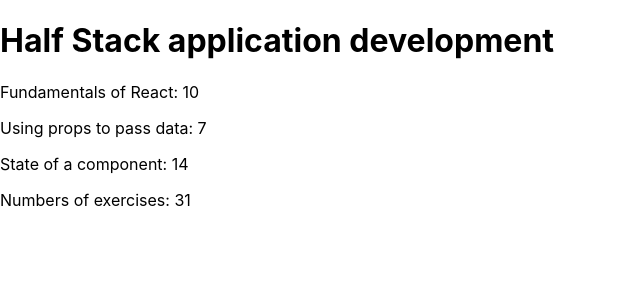
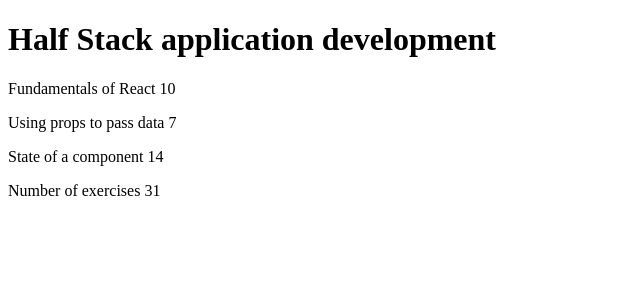
Before and after one commit to irakli85/part1, a React (Create React App) app: page / in a window 1280 px wide. Shown: the top 300 px of the page, without its empty margins (0-640 px from the left). Built offline with nearby package versions, Linux system fonts and the light colour scheme.

Commit message:
exercise 1.1

```diff
--- a/public/index.html
+++ b/public/index.html
@@ -14,7 +14,6 @@
       manifest.json provides metadata used when your web app is installed on a
       user's mobile device or desktop. See https://developers.google.com/web/fundamentals/web-app-manifest/
     -->
-    <link rel="manifest" href="%PUBLIC_URL%/manifest.json" />
 
     <title>React App</title>
   </head>
--- a/src/App.js
+++ b/src/App.js
@@ -1,67 +1,39 @@
-const App = () => {
-const course = 'Half Stack application development'
+const Header = (props) => (
+  <h1>{props.course}</h1>
+)
 
-const parts = [
-  {
-    name: 'Fundamentals of React: ',
-    exercises: 10
-  },
-
-  {
-    name: 'Using props to pass data: ',
-    exercises: 7
-  },
-
-  {
-    name: 'State of a component: ',
-    exercises: 14
-  }
-]
-
- const Header = ({course}) => {
+const Content = (props) => {
   return(
     <>
-      <h1>{course}</h1>
+    <p>{props.part1} {props.exercises1}</p>
+    <p>{props.part2} {props.exercises2}</p>
+    <p>{props.part3} {props.exercises3}</p>
     </>
   )
 }
 
- const Part = ({arr}) =>{
-  return(
-    <>
-     <p>{arr.name}{arr.exercises}</p>
-    </>
+const Total = (props) => (
+  <p>Number of exercises {props.exercises1 + props.exercises2 + props.exercises3}</p>
 )
- }
 
- const Content = () => {
-  return(
-    <>
-      <Part arr={parts[0]} />
-      <Part arr={parts[1]} />
-      <Part arr={parts[2]} />
-    </>
-  )
-  }
+const App = () => {
+    const course = 'Half Stack application development'
+    const part1 = 'Fundamentals of React'
+    const exercises1 = 10
+    const part2 = 'Using props to pass data'
+    const exercises2 = 7
+    const part3 = 'State of a component'
+    const exercises3 = 14
 
- const Total = () =>{
-  return(
-
-    <>
-      <p>Numbers of exercises: {parts[0].exercises + parts[1].exercises + parts[2].exercises}</p>
-    </>
+    return (
+      <div>
+           <Header course = {course}/>
+           <Content part1={part1} part2 = {part2} part3 = {part3}
+                    exercises1 = {exercises1} exercises2 = {exercises2} exercises3 = {exercises3}/>
+            <Total exercises1 = {exercises1} exercises2 = {exercises2} exercises3 = {exercises3}/>
+      </div>
     )
   }
 
 
-
-  return (
-    <>
-      <Header course={course}/>
-      <Content/>
-      <Total/>
-    </>
-  )
-}
-
 export default App;
--- a/src/index.css
+++ /dev/null
@@ -1,13 +0,0 @@
-body {
-  margin: 0;
-  font-family: -apple-system, BlinkMacSystemFont, 'Segoe UI', 'Roboto', 'Oxygen',
-    'Ubuntu', 'Cantarell', 'Fira Sans', 'Droid Sans', 'Helvetica Neue',
-    sans-serif;
-  -webkit-font-smoothing: antialiased;
-  -moz-osx-font-smoothing: grayscale;
-}
-
-code {
-  font-family: source-code-pro, Menlo, Monaco, Consolas, 'Courier New',
-    monospace;
-}
--- a/src/index.js
+++ b/src/index.js
@@ -1,11 +1,11 @@
 import React from 'react';
 import ReactDOM from 'react-dom/client';
-import './index.css';
+
 import App from './App';
 
 const root = ReactDOM.createRoot(document.getElementById('root'));
 root.render(
-  <React.StrictMode>
+  <>
     <App />
-  </React.StrictMode>
+  </>
 );
```
Lines whose indentation alone changed are shown as unchanged.
